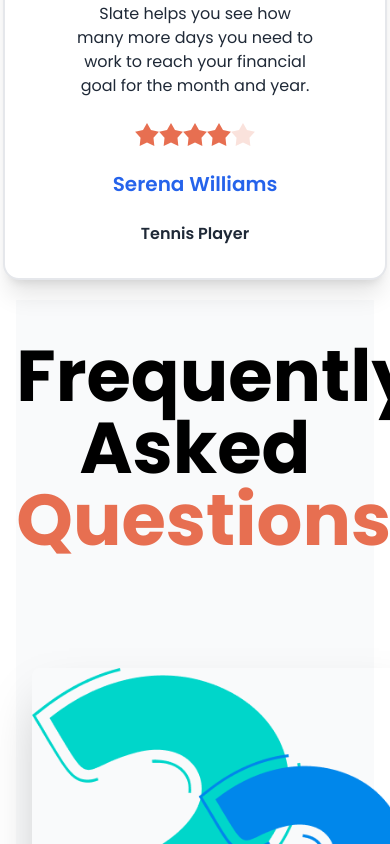
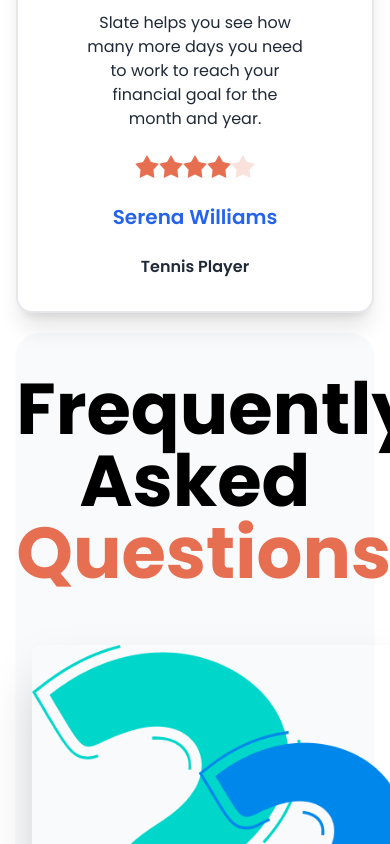
Before and after one commit to bornilshopno/Biker-Zone, a plain HTML site: page index.html in a window 390 px wide. Shown: the part 5725-6569 px from the top of the page. Drawn offline with nearby package versions, Linux system fonts and the light colour scheme.

Commit message:
some css correct

```diff
--- a/index.html
+++ b/index.html
@@ -185,8 +185,6 @@
     </section>
 
     <!-- Latest News Section -->
-
-
     <Section class="w-11/12 md:w-9/12 mx-auto place-items-center py-5 md:py-16">
         <h1 class="text-7xl font-bold text-black text-center pt-10 pb-24"> Latest News</h1>
 
@@ -244,14 +242,13 @@
     </Section>
 
     <!--Happy Client Section-->
-
     <Section class="w-11/12 md:w-9/12 mx-auto place-items-center py-5 md:py-16">
         <h1 class="text-7xl font-bold text-black text-center pt-10 pb-24"> Happy <span class="text-lightorange">Client
                 Says</span></h1>
         <div class="grid grid-cols-1 md:grid-cols-2 lg:grid-cols-3 gap-4 mx-auto place-items-center">
 
             <!--Client Card-1-->
-            <div class="card bg-base-100 w-96 shadow-xl border-2">
+            <div class="card bg-base-100 shadow-xl border-2">
                 <figure class="px-10 pt-10">
                     <img src="./images/others/user-1.png" class="rounded-full w-1/2" />
                 </figure>
@@ -277,7 +274,7 @@
                 </div>
             </div>
             <!--Client Card-2-->
-            <div class="card bg-base-100 w-96 shadow-xl border-2">
+            <div class="card bg-base-100 shadow-xl border-2">
                 <figure class="px-10 pt-10">
                     <img src="./images/others/user-2.png" class="rounded-full w-1/2" />
                 </figure>
@@ -303,7 +300,7 @@
                 </div>
             </div>
             <!--Client Card-3-->
-            <div class="card bg-base-100 w-96 shadow-xl border-2">
+            <div class="card bg-base-100 shadow-xl border-2">
                 <figure class="px-10 pt-10">
                     <img src="./images/others/user-3.png" class="rounded-full w-1/2" />
                 </figure>
@@ -332,10 +329,8 @@
     </Section>
 
     <!--FAQ Section-->
-
-    <Section class="w-11/12 md:w-9/12 mx-auto  bg-gray-50">
-
-        <h1 class="text-7xl font-bold text-black text-center pt-10 pb-24"> Frequently Asked <span
+    <Section class="w-11/12 md:w-9/12 mx-auto  bg-gray-50 rounded-t-3xl shadow-sm">
+        <h1 class="text-7xl font-bold text-black text-center pt-10 pb-10 rounded-t-2xl"> Frequently Asked <span
                 class="text-lightorange">Questions</span></h1>
         <div class=" pb-20 md:pb-16 md:flex">
 
@@ -386,7 +381,6 @@
 
     </Section>
 
-
 </body>
 
 <footer class="bg-black ">
```
